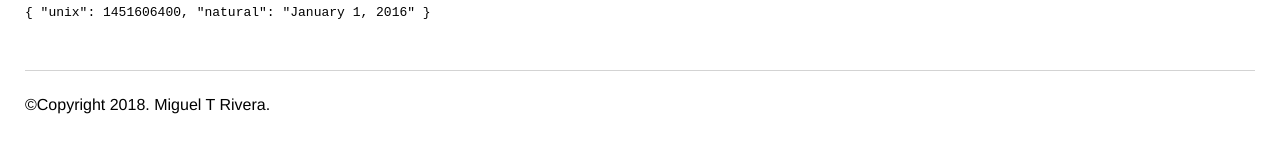
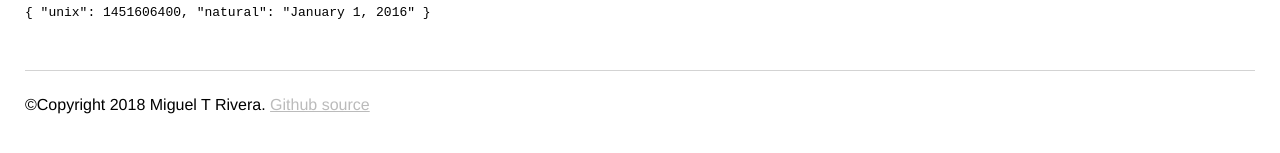
Before and after one commit to mtrivera/timestamp-microservice, a website: page views/index.html in a window 1280 px wide. Shown: the part 365-518 px from the top of the page. Drawn offline with nearby package versions, Linux system fonts and the light colour scheme.

Commit message:
🙉👼 Add github source link to footer

```diff
--- a/views/index.html
+++ b/views/index.html
@@ -46,7 +46,7 @@
     </main>
 
     <footer>
-      &copy;Copyright 2018. Miguel T Rivera.
+      &copy;Copyright 2018 Miguel T Rivera. <a href="https://github.com/mtrivera/timestamp-microservice/tree/glitch" target="_blank">Github source</a>
     </footer>
 
     <!-- Your web-app is https, so your scripts need to be too -->
```
